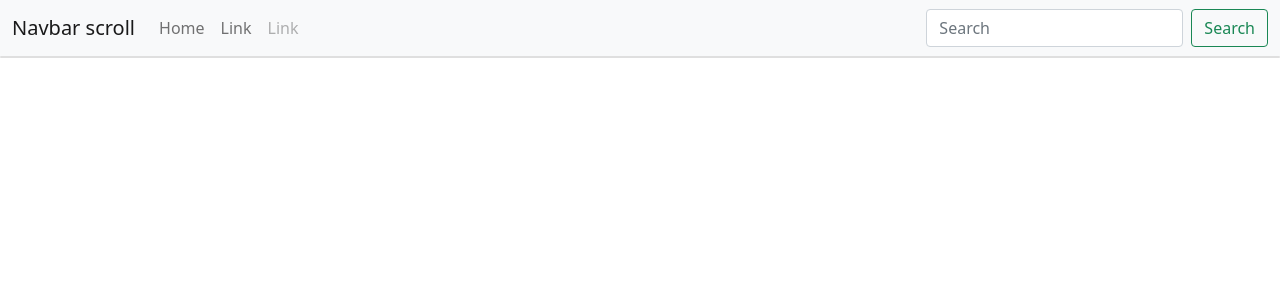
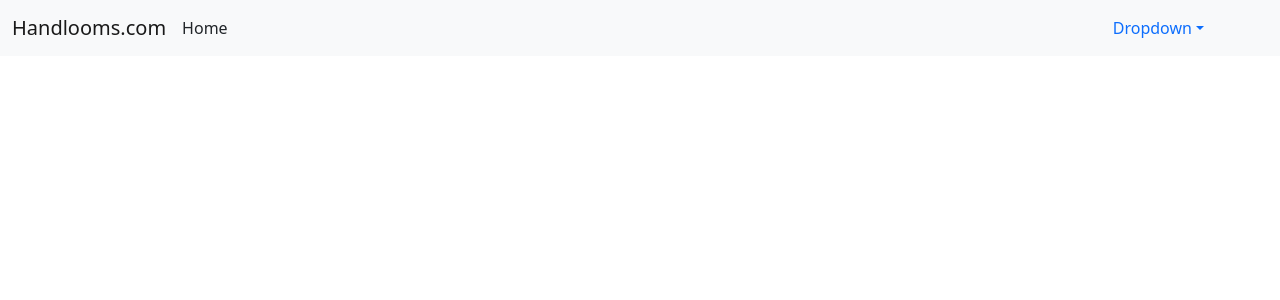
Before and after one commit to sudhanshuprasad/bit_flippers_14, a React (Create React App) app: page /home in a window 1280 px wide. Shown: the top 300 px of the page. Built offline with nearby package versions, Linux system fonts and the light colour scheme.

Commit message:
adding home component

```diff
--- a/src/components/Home.js
+++ b/src/components/Home.js
@@ -1,12 +1,24 @@
-import React from 'react'
+import React, { useState } from 'react'
 import { Card } from 'react-bootstrap'
 
 function Home() {
+
+    const [clothItem, setClothItem]=useState();
+
   return (
-    <div>
-        <Card>
-
-        </Card>
+    <div className='grid-container'>
+      {
+        clothItem?.map((element) => (
+          <Card
+            key={element._id}
+            num={element._id}
+            imgurl="https://picsum.photos/60"
+            foodName={element.name}
+            price={element.price}
+            dsc={element.dsc}
+          />
+        ))
+      }
     </div>
   )
 }
--- a/src/components/TopNavBar.js
+++ b/src/components/TopNavBar.js
@@ -2,16 +2,18 @@ import React from 'react'
 import Navbar from 'react-bootstrap/Navbar'
 import Container from 'react-bootstrap/Container'
 import Nav from 'react-bootstrap/Nav'
-import Form from 'react-bootstrap/Form'
-import FormControl from 'react-bootstrap/FormControl'
-import Button from 'react-bootstrap/Button'
+import NavDropdown from 'react-bootstrap/NavDropdown'
+
+function logout(){
+    console.log("logout")
+}
 
 const TopNavBar = () => {
     return (
         <div>
             <Navbar bg="light" expand="lg">
                 <Container fluid>
-          <Navbar.Brand href="#">Navbar scroll</Navbar.Brand>
+                    <Navbar.Brand href="#">Handlooms.com</Navbar.Brand>
                     <Navbar.Toggle aria-controls="navbarScroll" />
                     <Navbar.Collapse id="navbarScroll">
                         <Nav
@@ -19,21 +21,17 @@ const TopNavBar = () => {
                             style={{ maxHeight: '100px' }}
                             navbarScroll
                         >
-              <Nav.Link href="#action1">Home</Nav.Link>
-              <Nav.Link href="#action2">Link</Nav.Link>
-              <Nav.Link href="#" disabled>
-                Link
-              </Nav.Link>
+                            <Nav.Item>
+                                Home
+                            </Nav.Item>
                         </Nav>
-            <Form className="d-flex">
-              <FormControl
-                type="search"
-                placeholder="Search"
-                className="me-2"
-                aria-label="Search"
-              />
-              <Button variant="outline-success">Search</Button>
-            </Form>
+                            <NavDropdown className="d-flex mx-5" title="Dropdown" id="nav-dropdown">
+                                <NavDropdown.Item eventKey="4.1">Go</NavDropdown.Item>
+                                <NavDropdown.Item eventKey="4.2">to</NavDropdown.Item>
+                                <NavDropdown.Item eventKey="4.3">hell</NavDropdown.Item>
+                                <NavDropdown.Divider />
+                                <NavDropdown.Item eventKey="4.4" onClick={logout}>Logout</NavDropdown.Item>
+                            </NavDropdown>
                     </Navbar.Collapse>
                 </Container>
             </Navbar>
```
Lines whose indentation alone changed are shown as unchanged.
